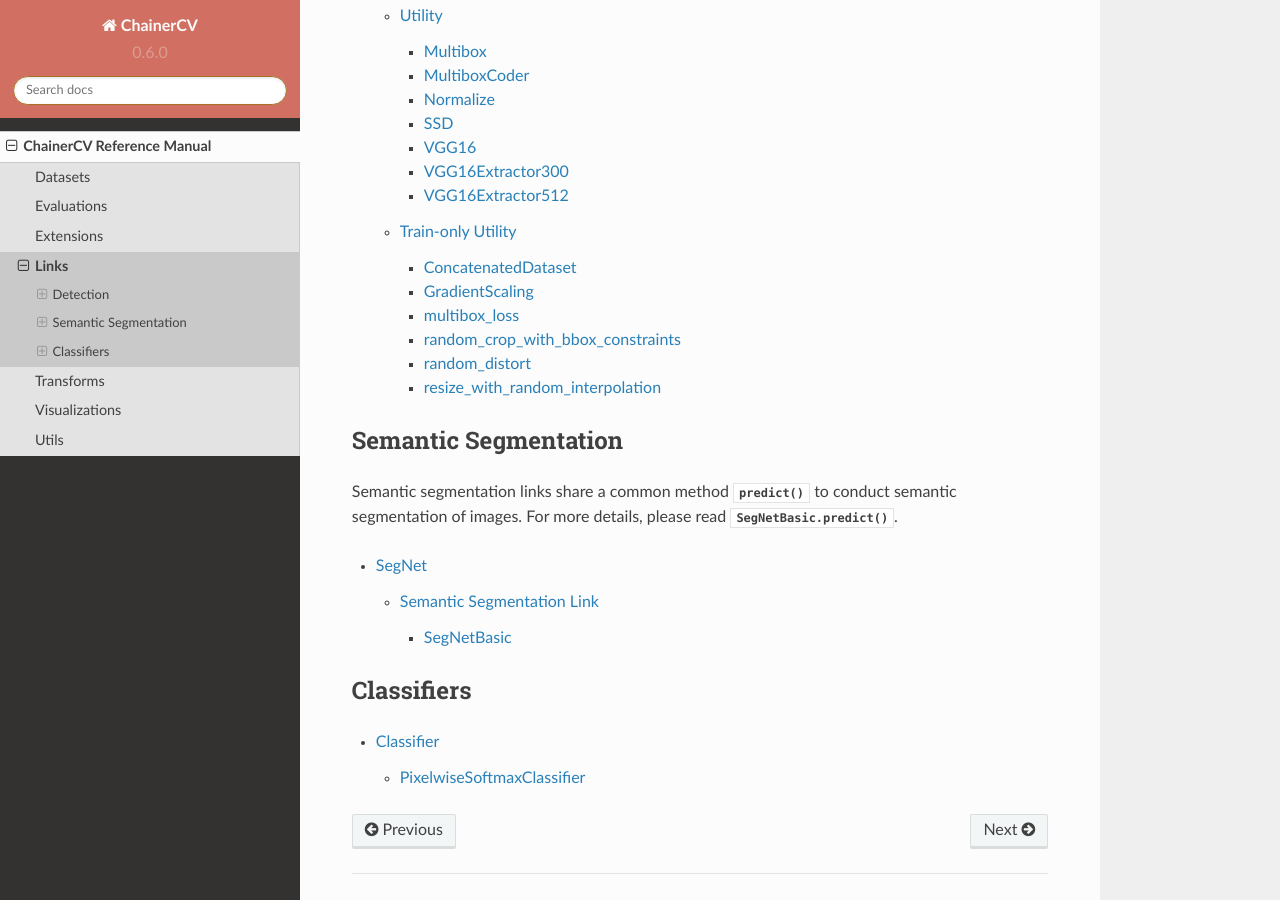
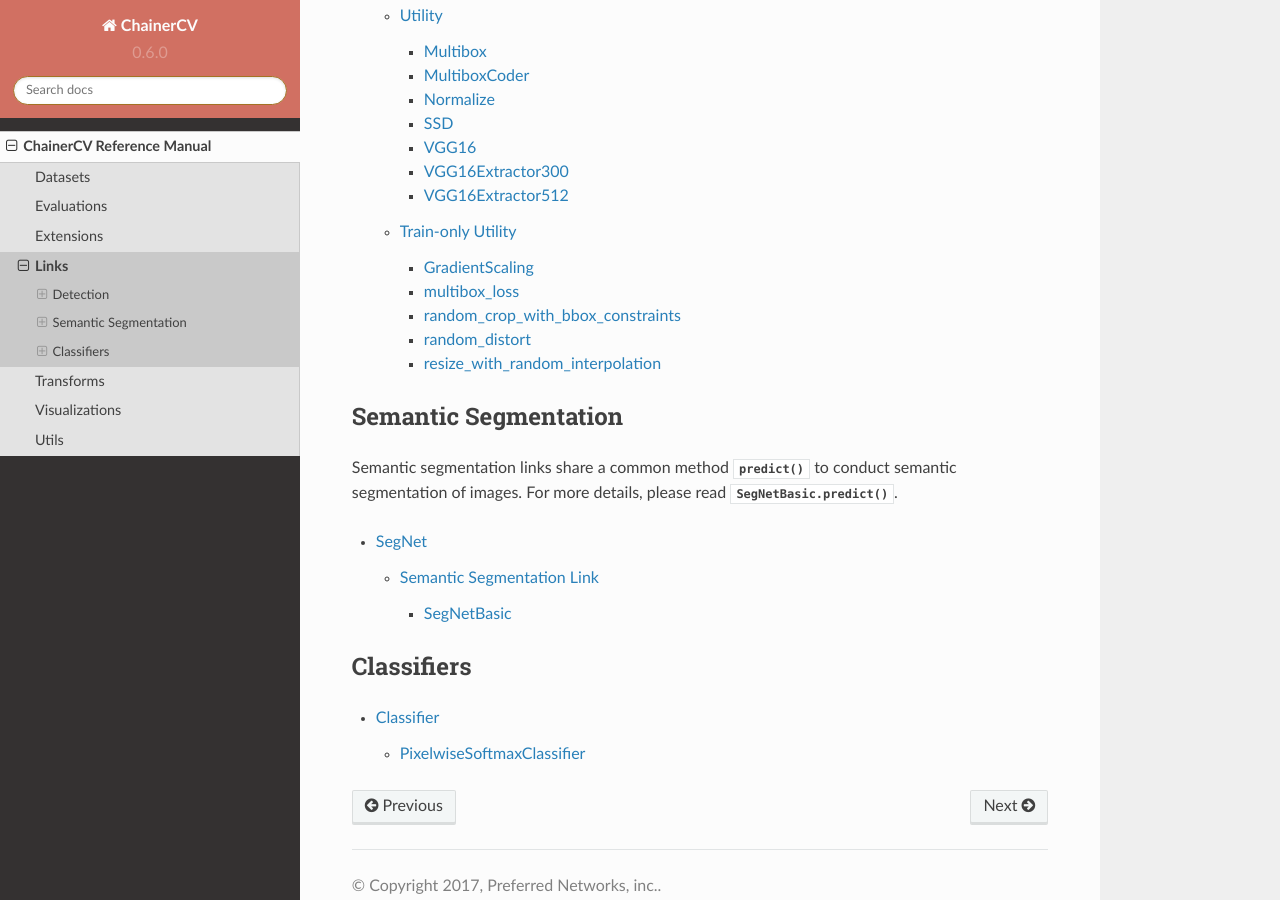
Before and after one commit to chainer/chainercv, a Sphinx documentation site: the page built from docs/source/reference/links.rst, in a window 1280 px wide and 900 px high, scrolled down 886 px. Built offline with Sphinx 7.4.7 and the Read the Docs theme 2.0.0, drawn with Linux system fonts in a browser that asks for light colours.

Commit message:
delete concatenated dataset doc

```diff
--- a/docs/source/reference/links/ssd.rst
+++ b/docs/source/reference/links/ssd.rst
@@ -66,10 +66,6 @@
 Train-only Utility
 ------------------
 
-ConcatenatedDataset
-~~~~~~~~~~~~~~~~~~~
-.. autoclass:: ConcatenatedDataset
-
 GradientScaling
 ~~~~~~~~~~~~~~~
 .. autoclass:: GradientScaling
```
